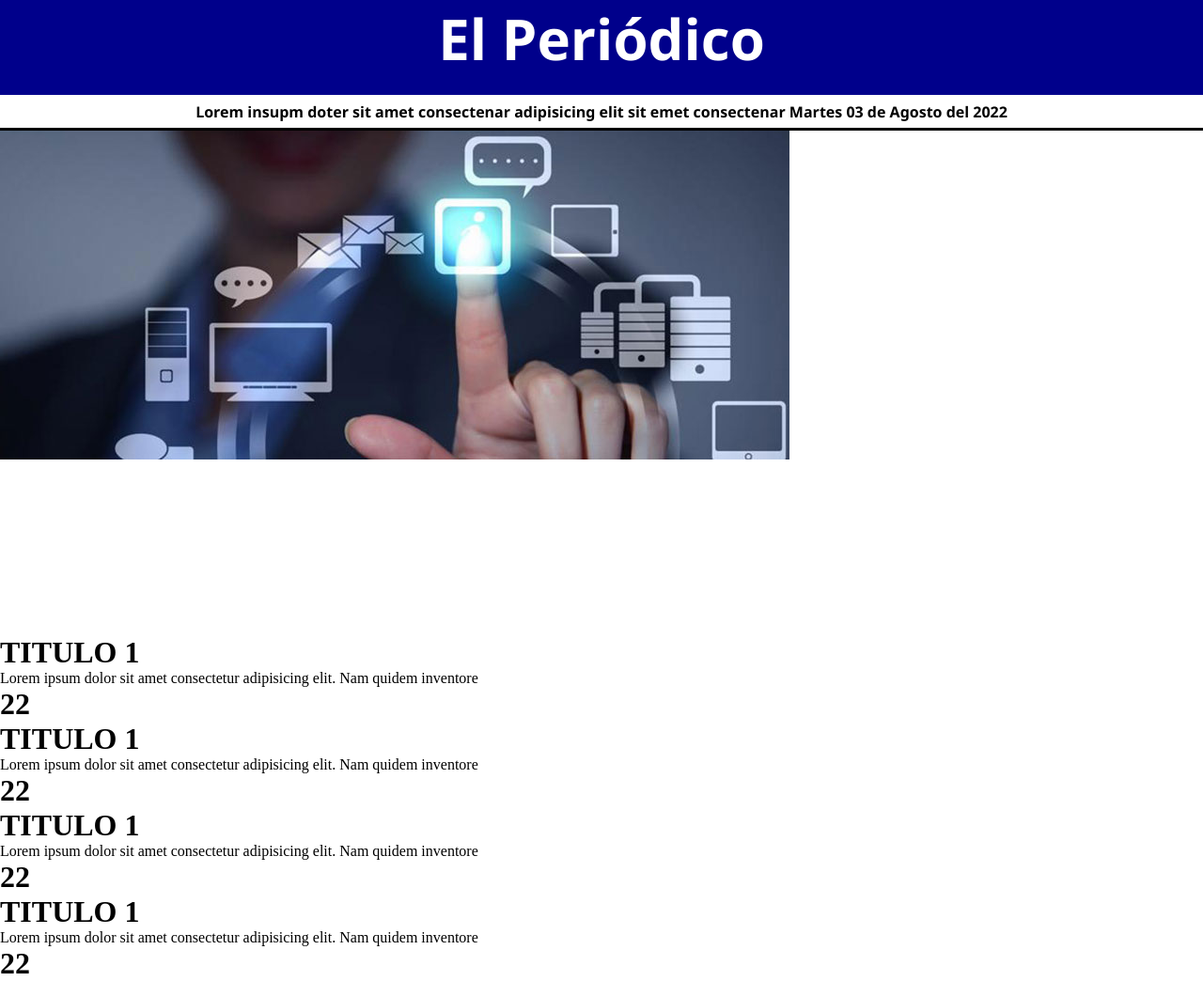
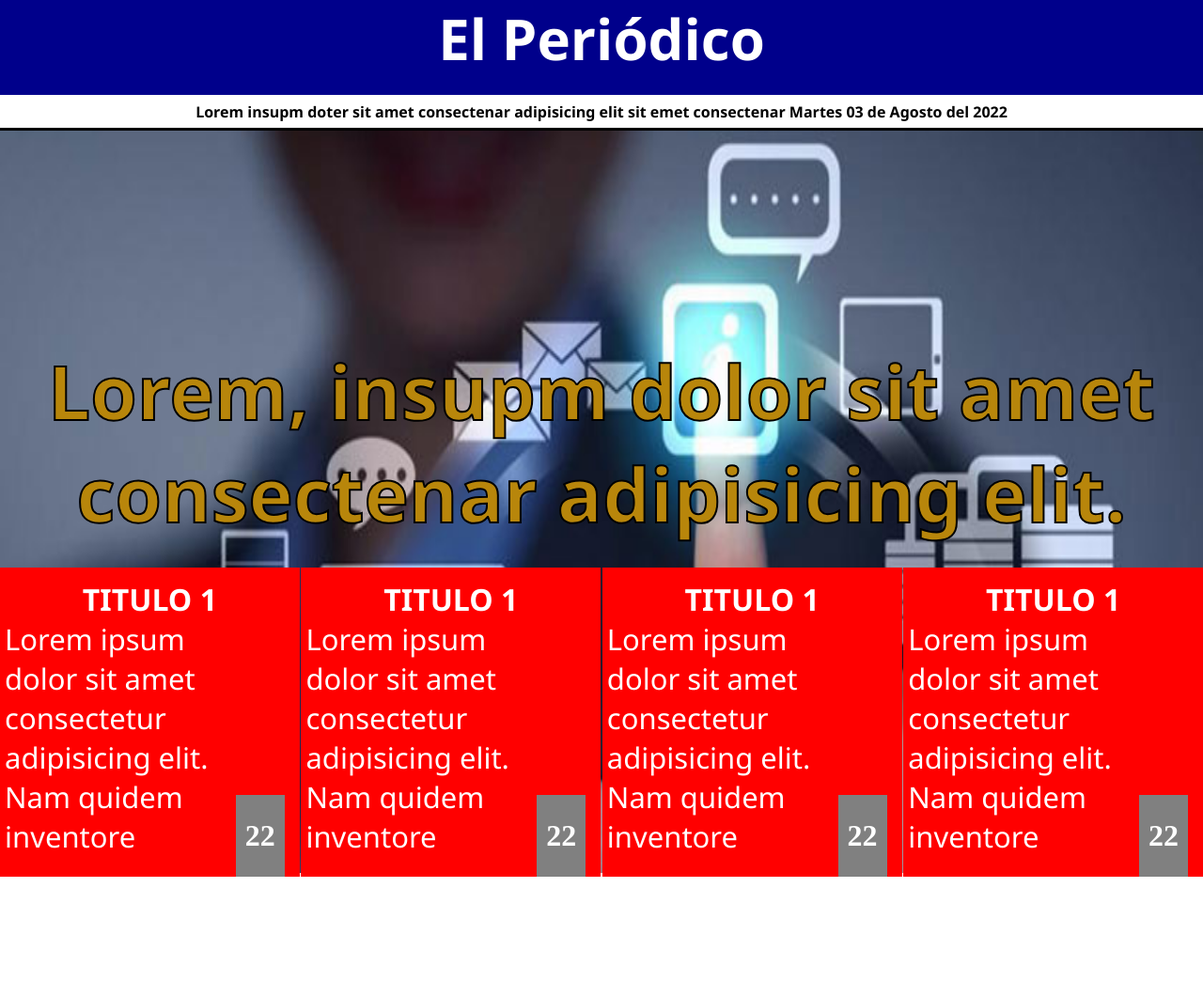
Before and after one commit to DeinyRB/Posicionamiento_noticias, a plain HTML site: page index.html in a window 1280 px wide. Shown: the whole page at 94% size. After the commit the page ends 933 px from the top, so only its background shows below. Drawn offline with Linux system fonts and the light colour scheme.

Commit message:
estilos de la pagina finalizados

```diff
--- a/style.css
+++ b/style.css
@@ -23,4 +23,59 @@
   font-family: "Segoe UI", Tahoma, Geneva, Verdana, sans-serif;
 }
 
+.main {
+  width: 100%;
+  position: relative;
+}
+.main__img {
+  width: 100%;
+  height: 790px;
+}
+.main__titulo {
+  color: darkgoldenrod;
+  font-size: 80px;
+  -webkit-text-stroke: 2px black;
+  position: absolute;
+  top: 28%;
+  left: 0;
+}
+
+.contenedor {
+  width: 100%;
+  display: flex;
+  justify-content: space-between;
+  position: absolute;
+  bottom: 0;
+  left: 0;
+}
+.contenedor__caja {
+  width: 24.9%;
+  background-color: red;
+  padding: 5px 0px;
+  position: relative;
+}
+.contenedor__caja__cajita {
+  padding: 25px 10px;
+  background-color: gray;
+  text-align: center;
+  color: white;
+  position: absolute;
+  bottom: 0;
+  right: 1rem;
+}
+.contenedor__caja__tit {
+  color: white;
+  text-align: center;
+  font-family: "Segoe UI", Tahoma, Geneva, Verdana, sans-serif;
+  padding-top: 7px;
+}
+.contenedor__caja__parf {
+  font-family: "Segoe UI", Tahoma, Geneva, Verdana, sans-serif;
+  font-size: 31px;
+  color: white;
+  margin-right: 70px;
+  padding-bottom: 17px;
+  margin-left: 5px;
+}
+
 /*# sourceMappingURL=style.css.map */
```
Also changed, not shown: 1 other file.
